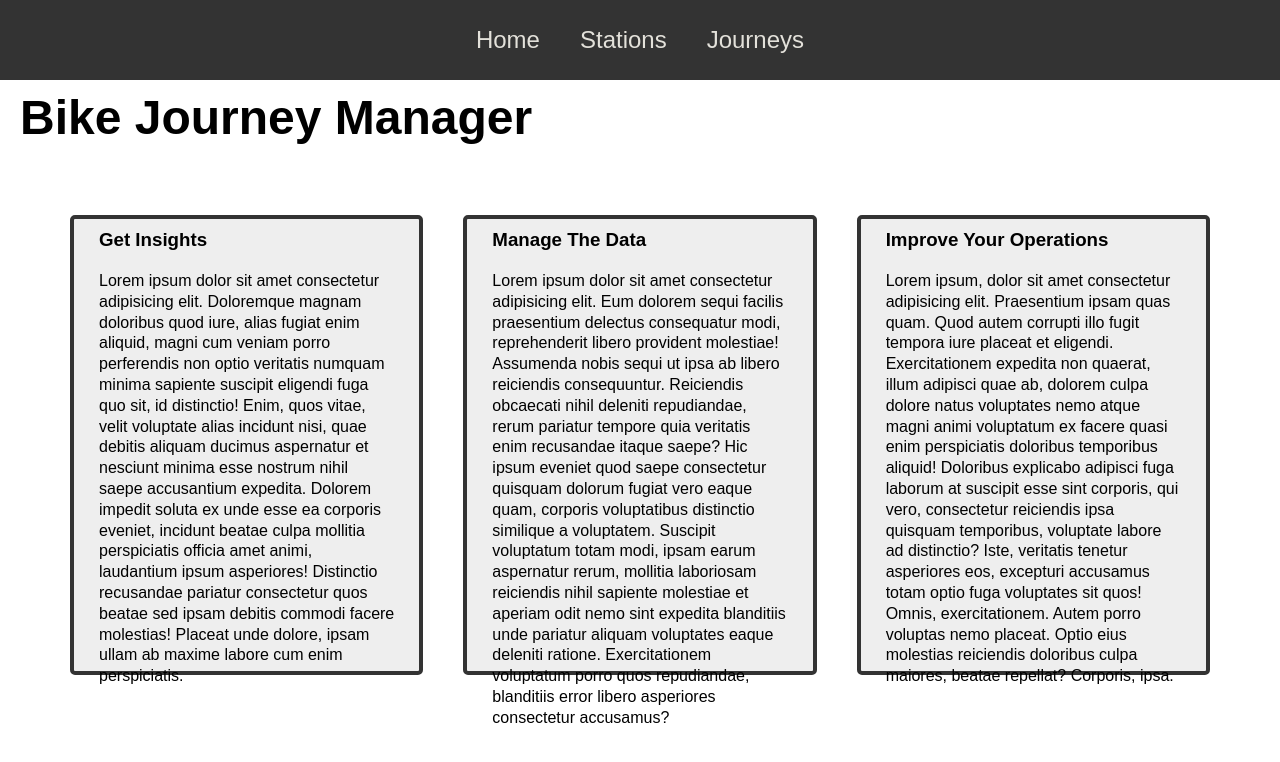
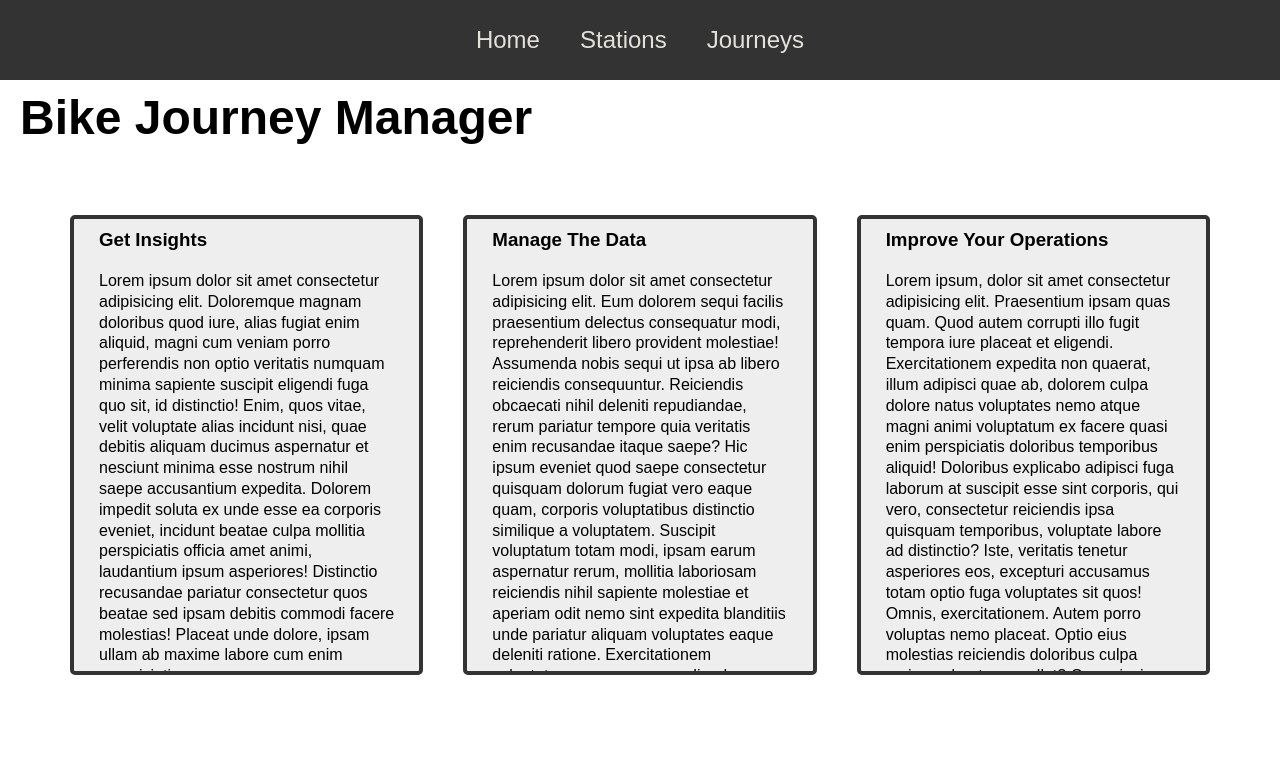
Before and after one commit to turunenv/helsinki-city-bike-app, a React (Vite) app in the folder frontend/: page / in a window 1280 px wide. Shown: the top 762 px of the page. Built offline with nearby package versions, Linux system fonts and the light colour scheme.

Commit message:
more basic styling

```diff
--- a/frontend/src/styles/root.css
+++ b/frontend/src/styles/root.css
@@ -61,6 +61,7 @@ html {
   border: 4px solid #333;
   border-radius: 5px;
   background-color: #eee;
+  overflow: hidden;
 }
 
 .hero-section > div > p {
```
